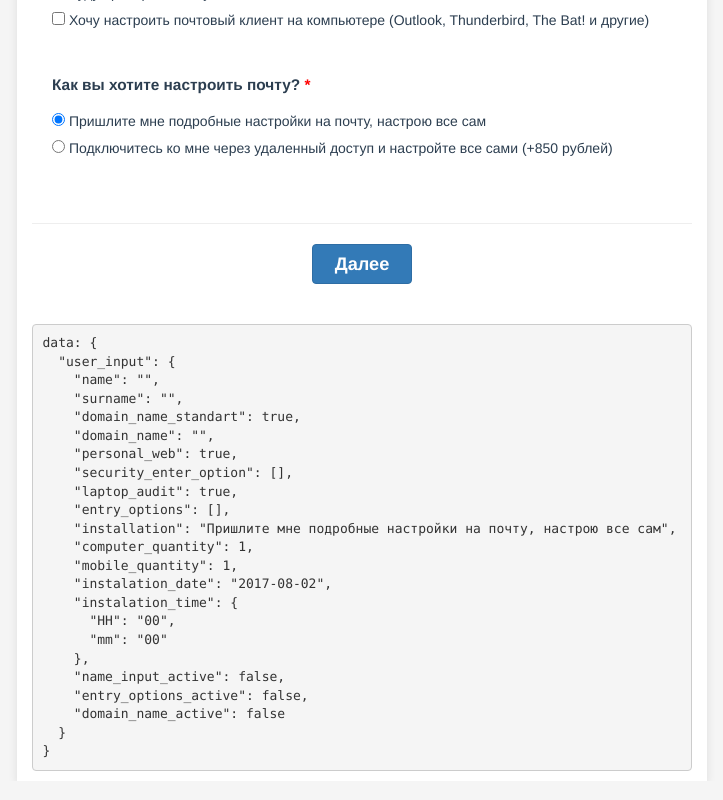
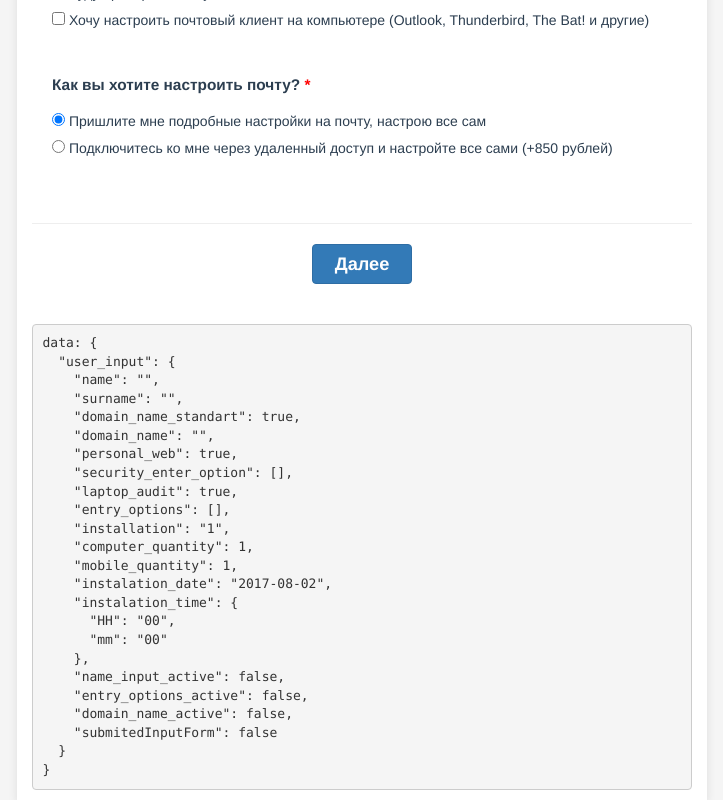
Before and after one commit to j-sho/test_project, a Vue app: page /form in a window 1280 px wide. Shown: the part 1427-2227 px from the top of the page, without its empty margins (278-1001 px from the left). Built offline with nearby package versions, Linux system fonts and the light colour scheme; what v-mask would draw is missing.

Commit message:
Update Form.vue

```diff
--- a/src/components/Form.vue
+++ b/src/components/Form.vue
@@ -200,11 +200,11 @@
       <label for="installation"><h4>Как вы хотите настроить почту?<span class="form-required"> *</span></h4></label><br>
       <div class="form-check">
         <label class="form-check-label">
-        <input class="form-check-input" type="radio" name="installation" id="installation_type1" value="Пришлите мне подробные настройки на почту, настрою все сам" v-model="user_input.installation" @click="clearInstalationData" checked>  Пришлите мне подробные настройки на почту, настрою все сам</label>
+        <input class="form-check-input" type="radio" name="installation" id="installation_type1" value="1" v-model="user_input.installation" @click="clearInstalationData" checked>  Пришлите мне подробные настройки на почту, настрою все сам</label>
       </div>
       <div class="form-check">
         <label class="form-check-label">
-        <input class="form-check-input" type="radio" name="installation" id="installation_type2" value="Подключитесь ко мне через удаленный доступ и настройте все сами (+850 рублей)" v-model="user_input.installation">  Подключитесь ко мне через удаленный доступ и настройте все сами (+850 рублей)</label>
+        <input class="form-check-input" type="radio" name="installation" id="installation_type2" value="2" v-model="user_input.installation">  Подключитесь ко мне через удаленный доступ и настройте все сами (+850 рублей)</label>
       </div>
     </div>
     </FormBlock>
@@ -296,7 +296,6 @@ import FormBlock from './FormBlock'
 import VueTimepicker from 'vue2-timepicker'
 import Datepicker from 'vuejs-datepicker'
 import store from '../store/store'
-import { mapGetters, mapActions } from 'vuex'
 
 export default {
   data() {
@@ -310,7 +309,7 @@ export default {
         security_enter_option: [],
         laptop_audit: true,
         entry_options: [],
-        installation: 'Пришлите мне подробные настройки на почту, настрою все сам',
+        installation: '1',
         computer_quantity: 1,
         mobile_quantity: 1,
         instalation_date: new Date().toJSON().slice(0,10),
@@ -320,7 +319,8 @@ export default {
         },
         name_input_active: false,
         entry_options_active: false,
-        domain_name_active: false
+        domain_name_active: false,
+        submitedInputForm: false
       }
     }
   },
@@ -332,10 +332,11 @@ export default {
   methods: {
     submitForm: function(){
       if (!this.isErrors) {
+        this.user_input.submitedInputForm = true;
         localStorage.clear();
         var serialObj = JSON.stringify(this.user_input);
         localStorage.setItem('newUserData', serialObj);
-        this.$store.commit('createUserInputData', serialObj);
+        this.$store.commit('createUserInputData', this.user_input);
         this.$router.push('/contact_form');
       } else {
         this.user_input.name_input_active = true;
@@ -387,7 +388,7 @@ export default {
       } else {return true;}
     },
     showInstalationDetails() {
-      return (this.user_input.installation === 'Подключитесь ко мне через удаленный доступ и настройте все сами (+850 рублей)');
+      return (this.user_input.installation === '2');
     },
     isErrors() {
       return (!this.isNameValid || !this.isSurnameValid || !this.isEntryOptions || !this.user_input.name || !this.user_input.surname || !this.user_input.computer_quantity || !this.user_input.mobile_quantity || !this.user_input.instalation_date || !this.user_input.instalation_time || !this.isDomainValid);
```
